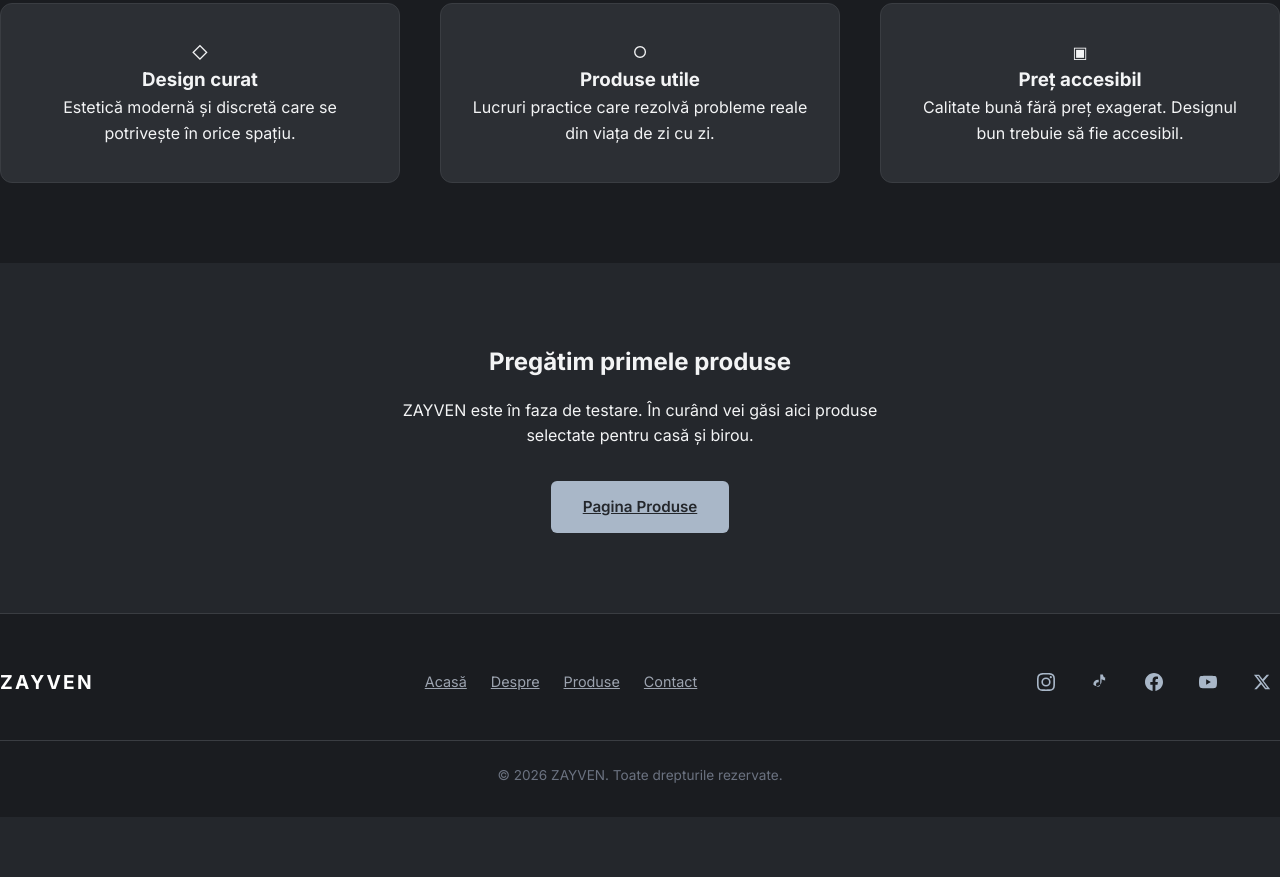
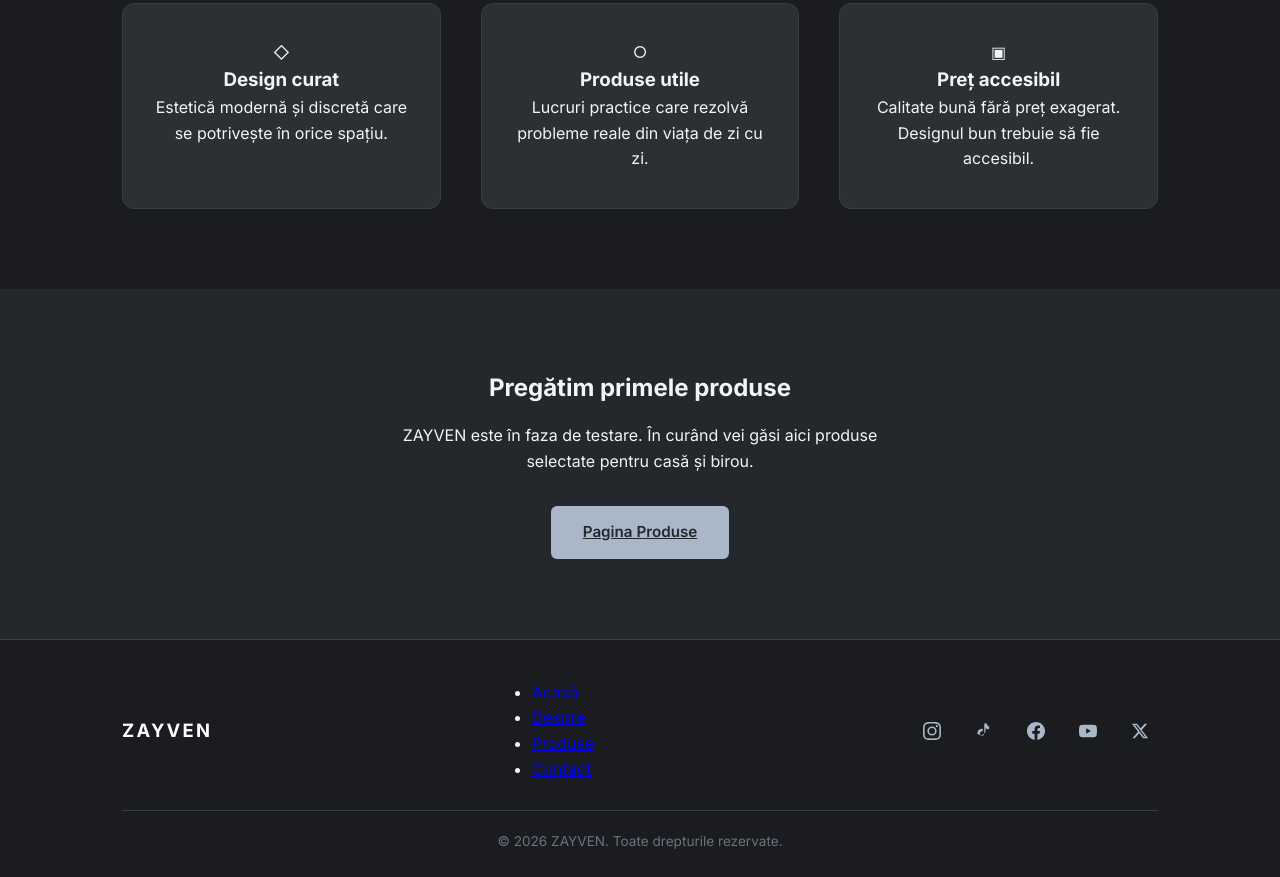
Before and after one commit to andyxwq/zayven, a plain HTML site: page index.html in a window 1280 px wide. Shown: the part 605-1482 px from the top of the page. Before the commit the page ends 1422 px from the top, so only its background shows below. Drawn offline with Linux system fonts and the light colour scheme.

Commit message:
Improve footer layout and logo alignment

```diff
--- a/styles.css
+++ b/styles.css
@@ -19,6 +19,12 @@ body {
   line-height: 1.6;
   font-size: 16px;
   -webkit-font-smoothing: antialiased;
+}
+
+.container {
+  max-width: 1100px;
+  margin: 0 auto;
+  padding: 0 32px;
 }
 
 /* Language button */
@@ -170,46 +176,35 @@ header {
 /* Footer */
 footer {
   background: var(--graphite-dark);
-  padding: 50px 0 30px;
+  padding: 40px 0 24px;
   border-top: 1px solid var(--border);
 }
 .footer-content {
   display: flex;
-  flex-wrap: wrap;
   justify-content: space-between;
   align-items: center;
   gap: 24px;
 }
 .footer-logo {
-  font-size: 1.2rem;
+  font-size: 1.15rem;
   font-weight: 700;
   letter-spacing: 0.12em;
   text-transform: uppercase;
   color: var(--pure-white);
 }
-.footer-links {
-  display: flex;
-  gap: 24px;
-  list-style: none;
-}
-.footer-links a {
-  color: var(--text-muted);
-  font-size: 0.9rem;
-}
-.footer-links a:hover { color: var(--steel-blue); }
 .footer-bottom {
-  margin-top: 40px;
-  padding-top: 24px;
+  margin-top: 28px;
+  padding-top: 20px;
   border-top: 1px solid var(--border);
   text-align: center;
   font-size: 0.85rem;
   color: #6B7280;
 }
 
-/* Social links — FIXED SIZE */
+/* Social links */
 .social-links {
   display: flex;
-  gap: 18px;
+  gap: 16px;
   list-style: none;
   margin: 0;
   padding: 0;
@@ -240,7 +235,7 @@ footer {
   .footer-content {
     flex-direction: column;
     text-align: center;
+    gap: 20px;
   }
-  .footer-links { justify-content: center; }
   .social-links { justify-content: center; }
 }
```
